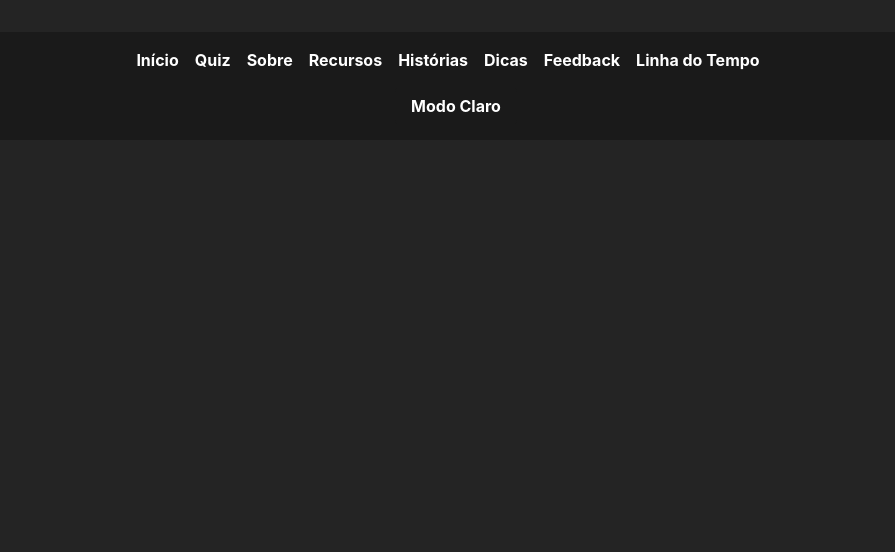
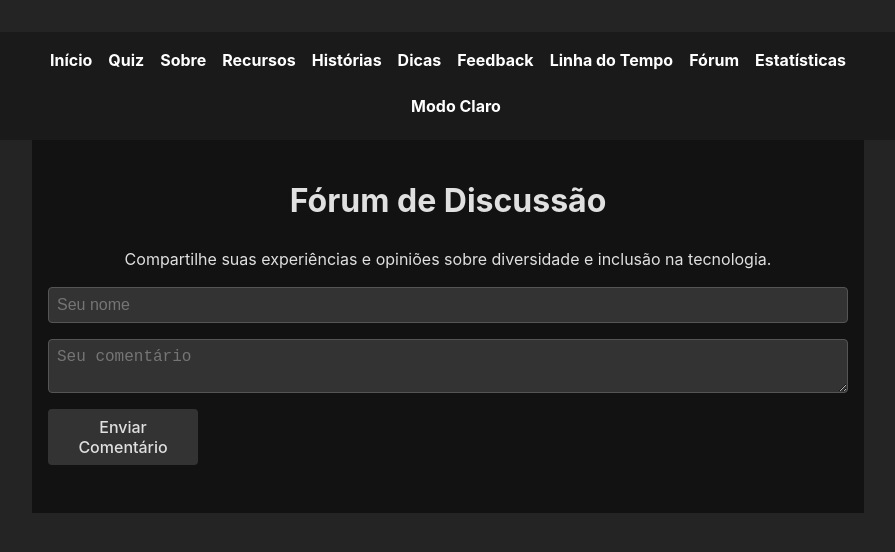
Before and after one commit to fjuncal/inclusion-quiz, a React (Vite) app: page /forum in a window 1280 px wide. Shown: the top 552 px of the page, without its empty margins (192-1087 px from the left). Built offline with nearby package versions, Linux system fonts and the light colour scheme.

Commit message:
Criando pagina de estatistica e de forum para a aplicação

```diff
--- a/package.json
+++ b/package.json
@@ -10,7 +10,9 @@
     "preview": "vite preview"
   },
   "dependencies": {
+    "chart.js": "^4.4.7",
     "react": "^19.0.0",
+    "react-chartjs-2": "^5.3.0",
     "react-dom": "^19.0.0",
     "react-router-dom": "^7.1.5"
   },
--- a/src/App.tsx
+++ b/src/App.tsx
@@ -10,6 +10,8 @@ import Tips from "./pages/Tips";
 import Feedback from "./pages/Feedback";
 import { useEffect, useState } from "react";
 import Timeline from "./pages/Timeline";
+import Forum from "./pages/Forum";
+import Statistics from "./pages/Statistics";
 
 function App() {
   // Carrega o tema do localStorage ou usa "dark" como padrão
@@ -41,6 +43,8 @@ function App() {
         <Route path="/tips" element={<Tips />} />
         <Route path="/feedback" element={<Feedback />} />
         <Route path="/timeline" element={<Timeline />} />
+        <Route path="/forum" element={<Forum />} />
+        <Route path="/statistics" element={<Statistics />} />
       </Routes>
     </BrowserRouter>
   );
--- a/src/components/NavBar.tsx
+++ b/src/components/NavBar.tsx
@@ -64,6 +64,12 @@ function NavBar({ toggleTheme, theme }: NavBarProps) {
         <li>
           <Link to="/timeline">Linha do Tempo</Link>
         </li>
+        <li>
+          <Link to="/forum">Fórum</Link>
+        </li>
+        <li>
+          <Link to="/statistics">Estatísticas</Link>
+        </li>
       </ul>
       <button onClick={toggleTheme} className="theme-toggle">
         {theme === "dark" ? "Modo Claro" : "Modo Escuro"}
--- /dev/null
+++ b/src/pages/Forum.css
@@ -0,0 +1,73 @@
+/* Forum.css (estilos atuais) */
+.forum-container {
+  padding: 1rem;
+  max-width: 800px;
+  margin: 0 auto;
+}
+
+.comment-form {
+  display: flex;
+  flex-direction: column;
+  gap: 1rem;
+  margin-bottom: 2rem;
+}
+
+.comment-form input,
+.comment-form textarea {
+  padding: 0.5rem;
+  font-size: 1rem;
+  border: 1px solid #ccc;
+  border-radius: 4px;
+}
+
+.comment-form button {
+  width: 150px;
+  padding: 0.5rem;
+  background-color: #1a1a1a;
+  color: #fff;
+  border: none;
+  border-radius: 4px;
+  cursor: pointer;
+  align-self: flex-start;
+}
+
+.comment-form button:hover {
+  background-color: #646cff;
+}
+
+.comments-list .comment {
+  padding: 1rem;
+  border: 1px solid #ddd;
+  border-radius: 8px;
+  margin-bottom: 1rem;
+  background-color: #f9f9f9;
+  color: #333;
+}
+
+/* Estilos para o modo escuro */
+body.theme-dark .forum-container {
+  background-color: #121212; /* Fundo geral para o container */
+  color: #e0e0e0;
+}
+
+body.theme-dark .comment-form input,
+body.theme-dark .comment-form textarea {
+  background-color: #333; /* Fundo escuro para os campos */
+  color: #e0e0e0;
+  border: 1px solid #555;
+}
+
+body.theme-dark .comment-form button {
+  background-color: #333;
+  color: #e0e0e0;
+}
+
+body.theme-dark .comment-form button:hover {
+  background-color: #646cff; /* Pode manter o hover se preferir */
+}
+
+body.theme-dark .comments-list .comment {
+  background-color: #333; /* Fundo para cada comentário */
+  color: #e0e0e0;
+  border: 1px solid #555;
+}
--- /dev/null
+++ b/src/pages/Forum.tsx
@@ -0,0 +1,75 @@
+// Forum.tsx
+import React, { useState, useEffect } from "react";
+import "./Forum.css";
+
+interface Comment {
+  id: number;
+  name: string;
+  text: string;
+}
+
+function Forum() {
+  // Inicializa os comentários a partir do localStorage, se houver
+  const [comments, setComments] = useState<Comment[]>(() => {
+    const saved = localStorage.getItem("forumComments");
+    return saved ? JSON.parse(saved) : [];
+  });
+  const [name, setName] = useState("");
+  const [text, setText] = useState("");
+
+  // Sempre que os comentários mudarem, atualiza o localStorage
+  useEffect(() => {
+    localStorage.setItem("forumComments", JSON.stringify(comments));
+  }, [comments]);
+
+  const handleSubmit = (e: React.FormEvent) => {
+    e.preventDefault();
+    const newComment: Comment = {
+      id: Date.now(),
+      name,
+      text,
+    };
+    // Adiciona o novo comentário no início da lista
+    setComments([newComment, ...comments]);
+    setName("");
+    setText("");
+  };
+
+  return (
+    <div className="forum-container">
+      <h1>Fórum de Discussão</h1>
+      <p>
+        Compartilhe suas experiências e opiniões sobre diversidade e inclusão na
+        tecnologia.
+      </p>
+      <form onSubmit={handleSubmit} className="comment-form">
+        <input
+          type="text"
+          placeholder="Seu nome"
+          value={name}
+          onChange={(e) => setName(e.target.value)}
+          required
+        />
+        <textarea
+          placeholder="Seu comentário"
+          value={text}
+          onChange={(e) => setText(e.target.value)}
+          required
+        />
+        <button type="submit">Enviar Comentário</button>
+      </form>
+      <div className="comments-list">
+        {comments.map((comment) => (
+          <div key={comment.id} className="comment">
+            <p>
+              <strong>{comment.name}</strong>
+            </p>
+            <p>{comment.text}</p>
+          </div>
+        ))}
+      </div>
+    </div>
+  );
+}
+
+export default Forum;
--- /dev/null
+++ b/src/pages/Statistics.css
@@ -0,0 +1,11 @@
+/* Statistics.css */
+.statistics-container {
+  padding: 1rem;
+  max-width: 800px;
+  margin: 0 auto;
+  text-align: center;
+}
+
+.chart-container {
+  margin-top: 2rem;
+}
--- /dev/null
+++ b/src/pages/Statistics.tsx
@@ -0,0 +1,62 @@
+// Statistics.tsx
+import { Bar } from "react-chartjs-2";
+import {
+  Chart as ChartJS,
+  CategoryScale,
+  LinearScale,
+  BarElement,
+  Title,
+  Tooltip,
+  Legend,
+} from "chart.js";
+import "./Statistics.css";
+
+ChartJS.register(
+  CategoryScale,
+  LinearScale,
+  BarElement,
+  Title,
+  Tooltip,
+  Legend
+);
+
+const data = {
+  labels: ["Mulheres", "Negros", "Outras Minorias"],
+  datasets: [
+    {
+      label: "Representação (%)",
+      data: [25, 15, 10], // Dados exemplares (dummy)
+      backgroundColor: ["#646cff", "#ffa500", "#2ecc71"],
+    },
+  ],
+};
+
+const options = {
+  responsive: true,
+  plugins: {
+    legend: {
+      position: "top" as const,
+    },
+    title: {
+      display: true,
+      text: "Estatísticas de Diversidade na Tecnologia",
+    },
+  },
+};
+
+function Statistics() {
+  return (
+    <div className="statistics-container">
+      <h1>Fatos e Estatísticas</h1>
+      <p>
+        Veja alguns dados que ilustram a importância da diversidade e inclusão
+        no setor de tecnologia.
+      </p>
+      <div className="chart-container">
+        <Bar data={data} options={options} />
+      </div>
+    </div>
+  );
+}
+
+export default Statistics;
```
Also changed, not shown: 1 other file (tests, documents, lock files or other folders).
